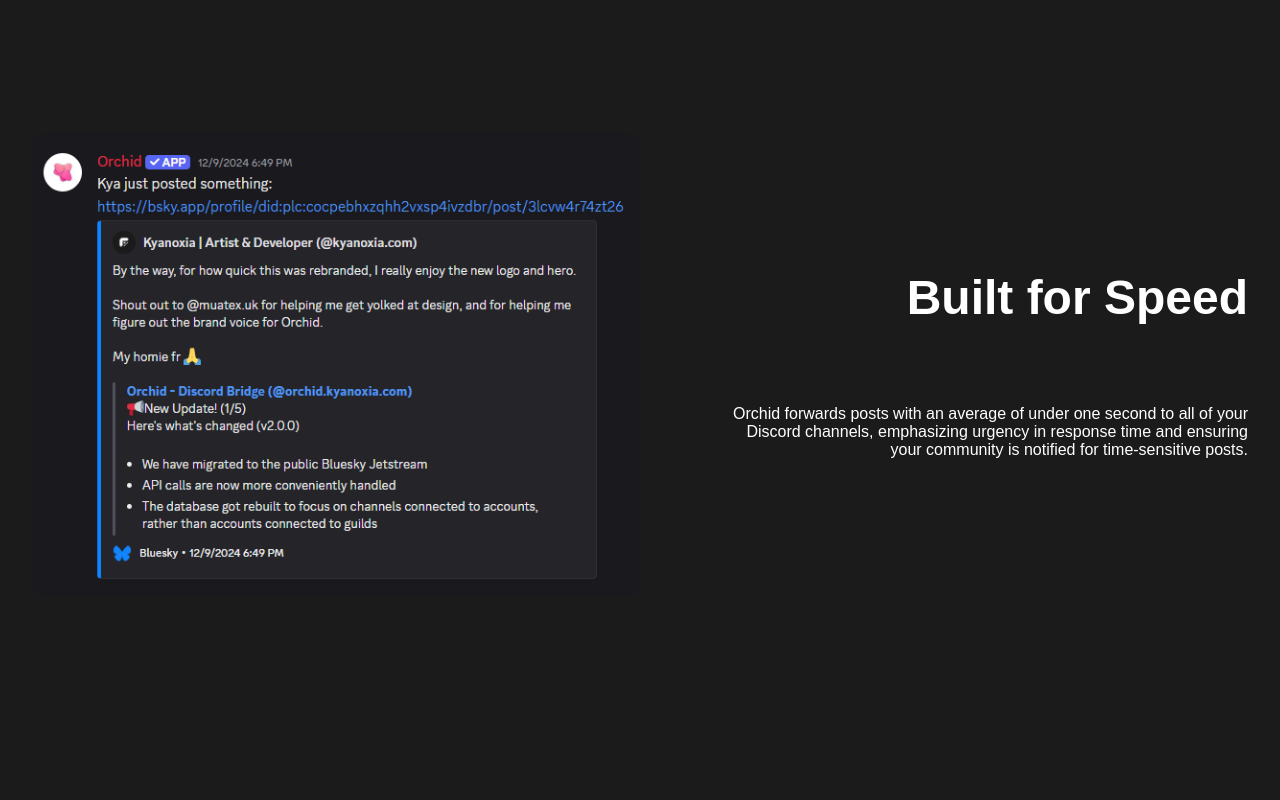
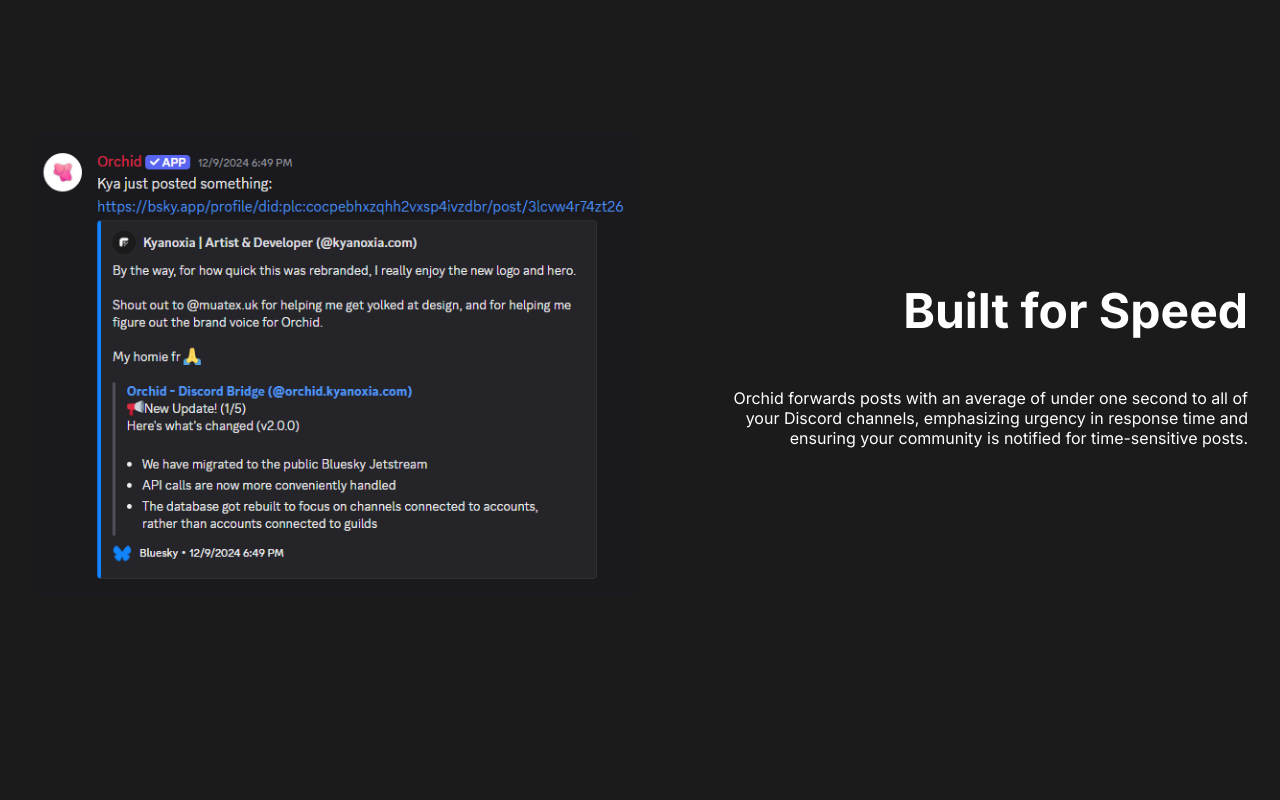
Before and after one commit to Kyanoxia/kyanet, an Astro site: page /orchid in a window 1280 px wide. Shown: the part 940-1740 px from the top of the page. Built offline with nearby package versions, Linux system fonts and the light colour scheme; Astro itself is replaced by a stand-in of ours; a web font is replaced by a local one.

Commit message:
Make Orchid use Inter

```diff
--- a/src/styles/orchid.css
+++ b/src/styles/orchid.css
@@ -1,6 +1,12 @@
+@import url('https://fonts.googleapis.com/css2?family=Inter:ital,opsz,wght@0,14..32,100..900;1,14..32,100..900&display=swap');
+
 * {
     margin: 0;
     padding: 0;
+
+    font-family: "Inter", serif;
+    font-optical-sizing: auto;
+    font-style: normal;
 }
 
 html {
@@ -194,7 +200,7 @@
     display: flex;
     flex-direction: column;
 
-    gap: 5em;
+    gap: 3em;
 }
 
 .card > div > h3 {
```
